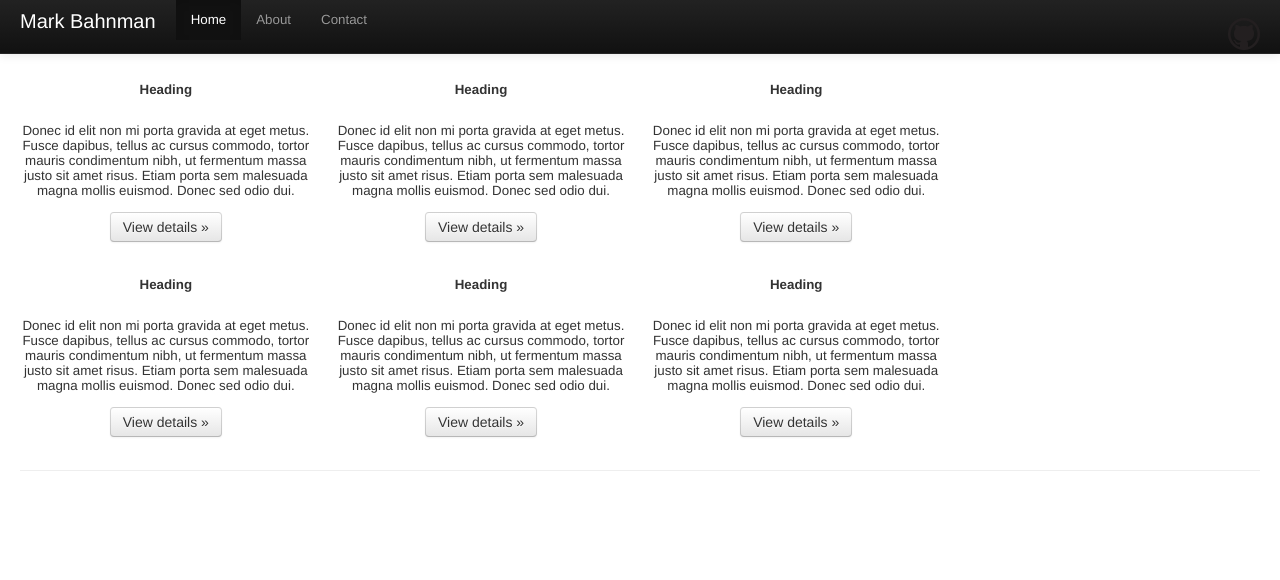
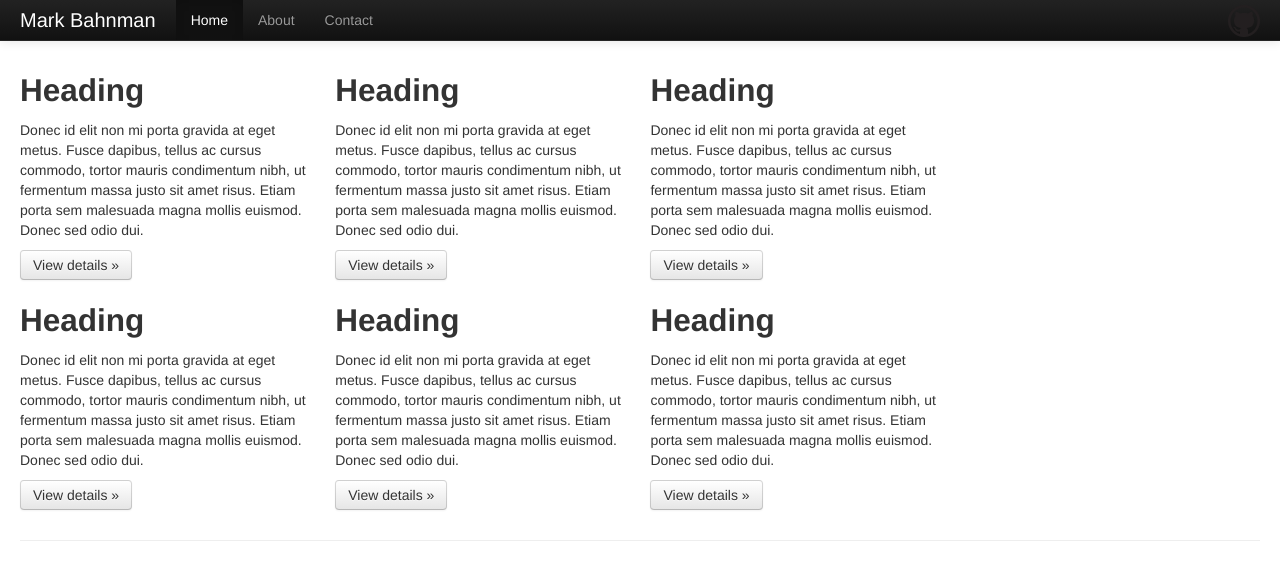
Before and after one commit to markbahnman/markbahnman.github.com, a Jekyll site: the page built from index.html, in a window 1280 px wide and 900 px high. Shown: the top 580 px of the window. Built offline with Jekyll 4.4.1, drawn with Linux system fonts in a browser that asks for light colours; Markdown is read by kramdown in place of the engine named in the settings; the list of posts is cut into pages by our own code.

Commit message:
Updating default.html to use only bootstrap CSS

```diff
--- a/_layouts/default.html
+++ b/_layouts/default.html
@@ -6,7 +6,6 @@
    <meta name="author" content="Mark Bahnman" />
    <!-- Insert CSS here -->
    <link href="css/bootstrap.min.css" rel="stylesheet">
-   <link rel="stylesheet" href="/css/screen.css" type="text/css" media="screen, projection" />
    <style type="text/css">
       body {
         padding-top: 60px;
```
